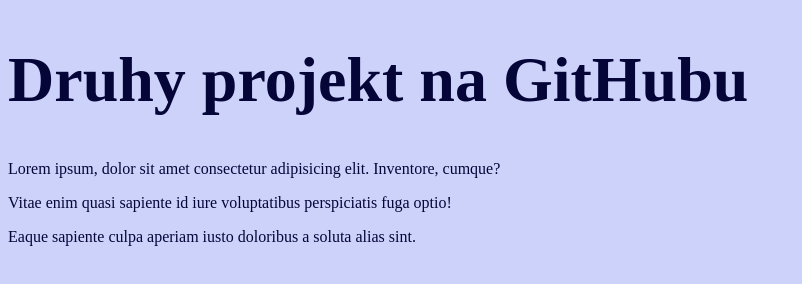
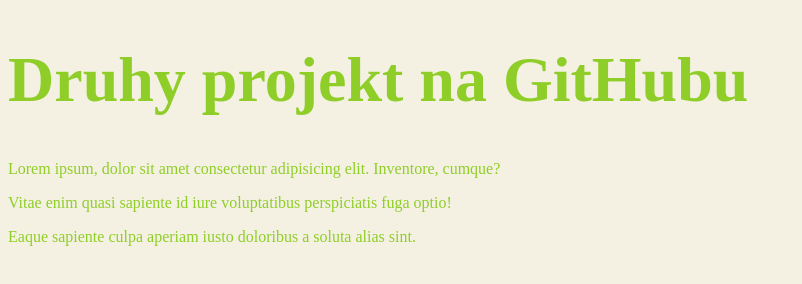
Before and after one commit to klarahoneger/druhy-projekt, a plain HTML site: page index.html in a window 1280 px wide. Shown: the whole page, without its empty margins (0-802 px from the left). Drawn offline with Linux system fonts and the light colour scheme.

Commit message:
zmena barvy

```diff
--- a/style.css
+++ b/style.css
@@ -1,6 +1,6 @@
 body {
-    background-color: rgb(205, 210, 251);
-    color: rgb(5, 5, 56);
+    background-color: rgb(245, 241, 226);
+    color: rgb(143, 206, 40);
 }
 
 h1 {
```
